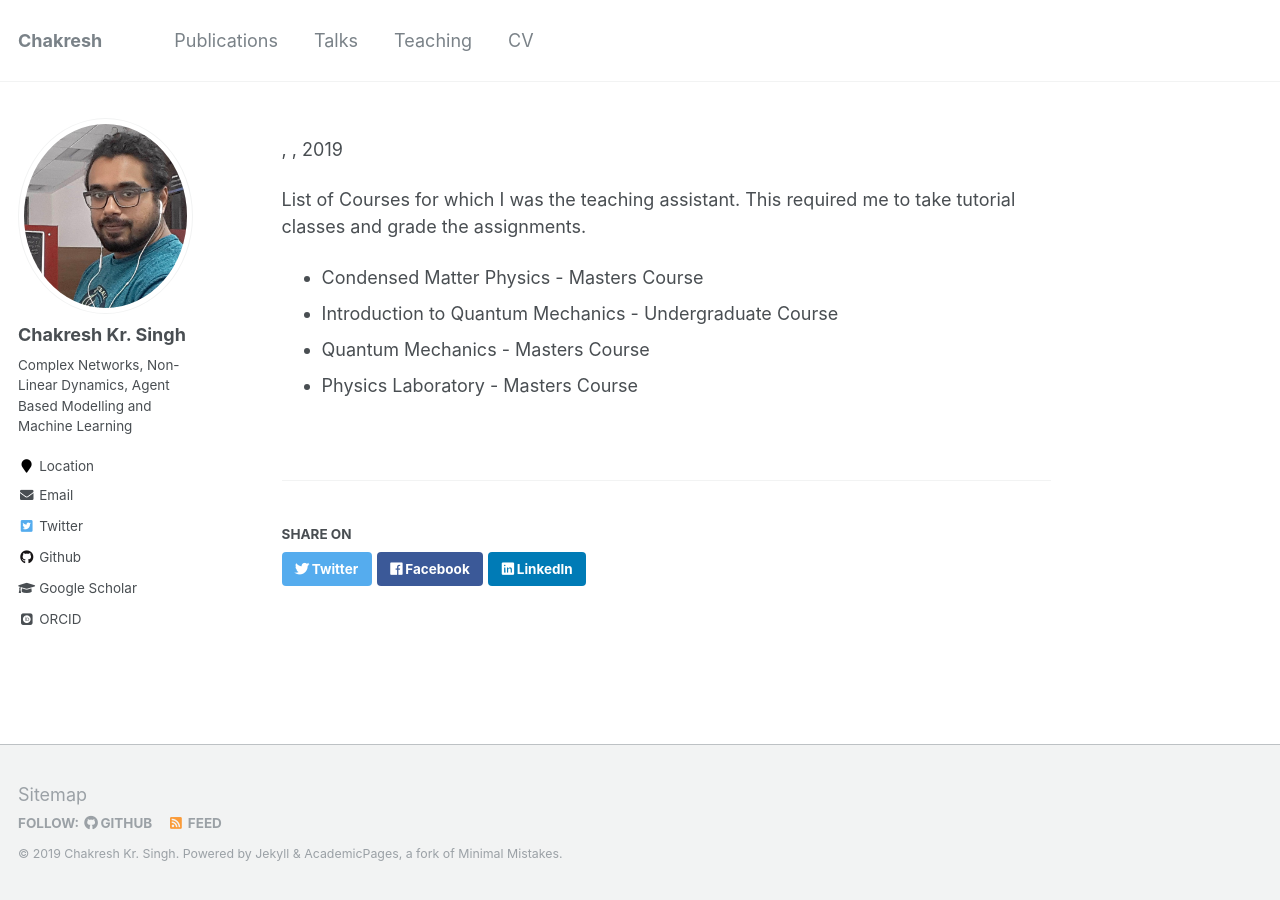
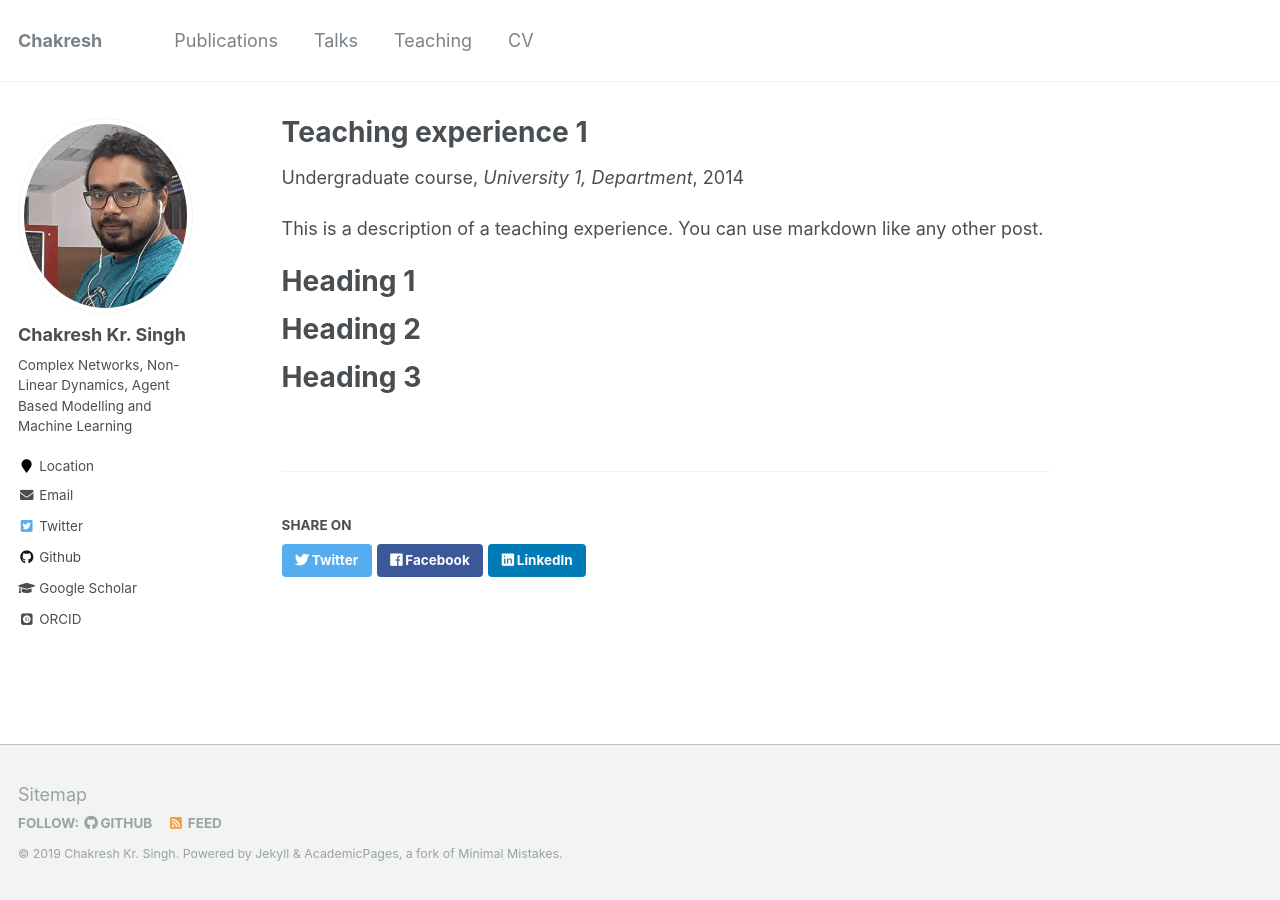
Before and after one commit to ChakreshIITGN/ChakreshIITGN.github.io, a Jekyll site: the page built from _teaching/2014-19-iitgn-ta.md, in a window 1280 px wide. Built offline with Jekyll 4.4.1, drawn with Linux system fonts in a browser that asks for light colours; some web fonts are replaced.

Commit message:
Update 2014-19-iitgn-ta.md

```diff
--- a/_teaching/2014-19-iitgn-ta.md
+++ b/_teaching/2014-19-iitgn-ta.md
@@ -1,17 +1,20 @@
 ---
-title: "Teaching Assistant"
+title: "Teaching experience 1"
 collection: teaching
-type: "Undergraduate and Masters courses
-permalink: /teaching/2014-19-iitgn-ta
-venue: "Indian Institute of Technology Gandhinagar, Physics Discipline"
-date: 2014-2019
-location: "Gandhinagar, India"
-
+type: "Undergraduate course"
+permalink: /teaching/2014-spring-teaching-1
+venue: "University 1, Department"
+date: 2014-01-01
+location: "City, Country"
 ---
 
-List of Courses for which I was the teaching assistant. This required me to take tutorial classes and grade the assignments.
+This is a description of a teaching experience. You can use markdown like any other post.
 
-* Condensed Matter Physics - Masters Course
-* Introduction to Quantum Mechanics - Undergraduate Course
-* Quantum Mechanics - Masters Course
-* Physics Laboratory - Masters Course
+Heading 1
+======
+
+Heading 2
+======
+
+Heading 3
+======
```
